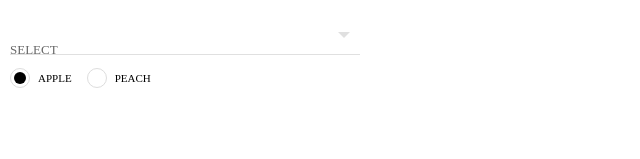
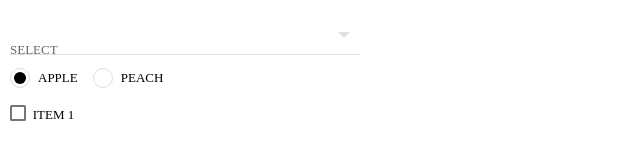
Before and after one commit to bhagavath26/Datatruks_ui, a React (Create React App) app: page /FormElements in a window 1280 px wide. Shown: the part 235-394 px from the top of the page, without its empty margins (0-640 px from the left). Built offline with nearby package versions, Linux system fonts and the light colour scheme.

Commit message:
sass creation

```diff
--- a/src/components/FormElements.js
+++ b/src/components/FormElements.js
@@ -29,7 +29,7 @@ export class FormElements extends Component {
               <span class="select-bar"></span>
               <label class="select-label">Select</label>
 			    	</div>
-    <div class="checkbox">
+    <div class="radio_btn">
       <p>
         <input type="radio" id="test1" name="radio-group" checked/>
         <label for="test1">Apple</label>
@@ -39,6 +39,12 @@ export class FormElements extends Component {
         <label for="test2">Peach</label>
       </p>
     </div>
+<div class="checkbox">
+  <div class="md-checkbox">
+    <input id="i2" type="checkbox" />
+    <label for="i2">Item 1</label>
+  </div>
+</div>
   </form>
 </div>
     )
--- a/src/styles/formElement.scss
+++ b/src/styles/formElement.scss
@@ -10,7 +10,7 @@ label {position: absolute;top: 0;left: 0;text-align: left;display: block;width:
 input {
   &:hover {border-color: #000000;}
   &:focus {border-color: #000000;background-position: left bottom;background-size: 100% 1px;}
-  &:valid + label {height: 20px;line-height: 20px;font-size: 11px;color: #000000;}
+  &:valid + label {height: 20px;line-height: 20px;font-size: 13px;color: #000000;}
   &:focus { + label {height: 20px; line-height: 20px;font-size: 11px;color: #000000;}
     ::-webkit-input-placeholder, :-moz-placeholder, ::-moz-placeholder, :-ms-input-placeholder {color: transparent; font-size: 0;}
   }
@@ -51,6 +51,80 @@ input {
 [type="radio"]:not(:checked) + label:after {opacity: 0;-webkit-transform: scale(0);transform: scale(0);}
 [type="radio"]:checked + label:after {opacity: 1;-webkit-transform: scale(1);transform: scale(1);}
 
-.checkbox {display: flex; margin: 10px 0;
+.radio_btn {display: flex; margin: 10px 0;
   p {margin-right: 15px;}}
 .error_message{color: red;font-size: 75%;display: flex;}
+
+.checkbox{.md-checkbox {
+  position: relative;
+  margin: 1em 0;
+  text-align: left;
+  &.md-checkbox-inline {
+    display: inline-block;
+  }
+  label {
+    cursor: pointer;
+    display: inline;
+    line-height: 1.25em;
+    vertical-align: top;
+    clear: both;
+    padding-left: 1px;
+    &:not(:empty) {
+      padding-left: 1.75em;
+    }
+    &:before, &:after {
+      content: "";
+      position: absolute;
+      left: 0;
+      top: 0;
+    }
+    &:before {
+      width: 1.25em;
+      height: 1.25em;
+      background: #fff;
+      border: 2px solid rgba(0, 0, 0, 0.54);
+      border-radius: 0.125em;
+      cursor: pointer;
+      transition: background .3s;
+    }
+  }
+  input[type="checkbox"] {
+    outline: 0;
+    visibility: hidden;
+    width: 1.25em;
+    margin: 0;
+    display: block;
+    float: left;
+    font-size: inherit;
+    &:checked + label {
+      &:before {
+        background: #000000;
+        border: none;
+      }
+      &:after {
+        transform: translate(0.25em, 0.33654em) rotate(-45deg);
+        width: 0.75em;
+        height: 0.375em;
+        border: 0.125em solid #fff;
+        border-top-style: none;
+        border-right-style: none;
+      }
+    }
+    &:disabled {
+      + label:before {
+        border-color: rgba(0, 0, 0, 0.26);
+      }
+      &:checked + label:before {
+        background: rgba(0, 0, 0, 0.26);
+      }
+    }
+  }
+}
+
+* {
+  box-sizing: border-box;
+  &:before, &:after {
+    box-sizing: border-box;
+  }
+}
+}
```
Also changed, not shown: 1 other file (tests, documents, lock files or other folders).
